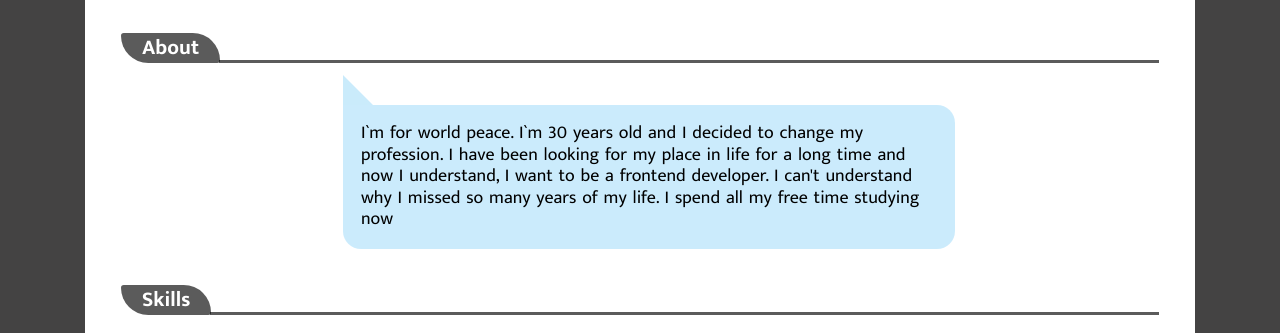
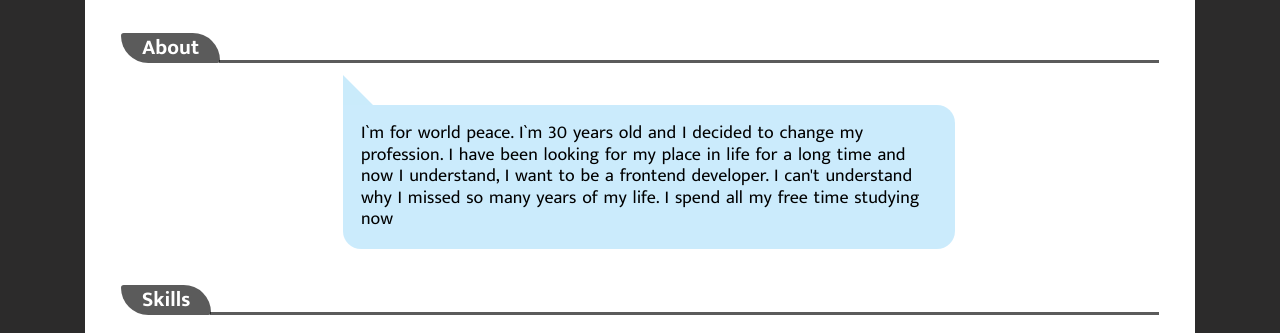
Before and after one commit to 13knvv/13knvv.github.io, a plain HTML site: page index.html in a window 1280 px wide. Shown: the part 414-747 px from the top of the page. Drawn offline with Linux system fonts and the light colour scheme; files whose address does not match are found by name.

Commit message:
add background of body

```diff
--- a/css/style.css
+++ b/css/style.css
@@ -14,7 +14,13 @@
 }
 
 body {
-  background: #444343;
+  background-image: url('../img/back/ninja.png'), url('../img/back/ninlaComp.png');
+  background-color: #2c2b2b;
+  background-repeat: no-repeat, no-repeat;
+  background-position: 2% 95%,  99% 95%;
+  background-size: 160px 170px, 160px 160px;
+  background-attachment: fixed;
+  background-blend-mode: darken;
   font-size: 18px;
   color: rgb(0, 0, 0);
   font-family: 'Mukta', 'Work Sans', sans-serif;
@@ -22,6 +28,32 @@ body {
   word-spacing: 0.1em;
 }
 
+@media only screen and (max-width: 1467px) {
+  body {
+    background-position: 1% 97%,  99.5% 97%;
+    background-size: 130px, 130px;
+  }
+}
+@media only screen and (max-width: 1390px) {
+  body {
+    background-size: 100px, 100px;
+  }
+}
+@media only screen and (max-width: 1322px) {
+  body {
+    background-size: 80px, 80px;
+  }
+}
+@media only screen and (max-width: 1280px) {
+  body {
+    background-size: 50px, 50px;
+  }
+}
+@media only screen and (max-width: 1236px) {
+  body {
+    background-image: none;
+  }
+}
 @media only screen and (max-width: 850px) {
   body {
     font-size: 16px;
```
Also changed, not shown: img/back/ninja.png (added), img/back/ninlaComp.png (added), img/kpp.png (deleted), img/meditation.png (deleted).
